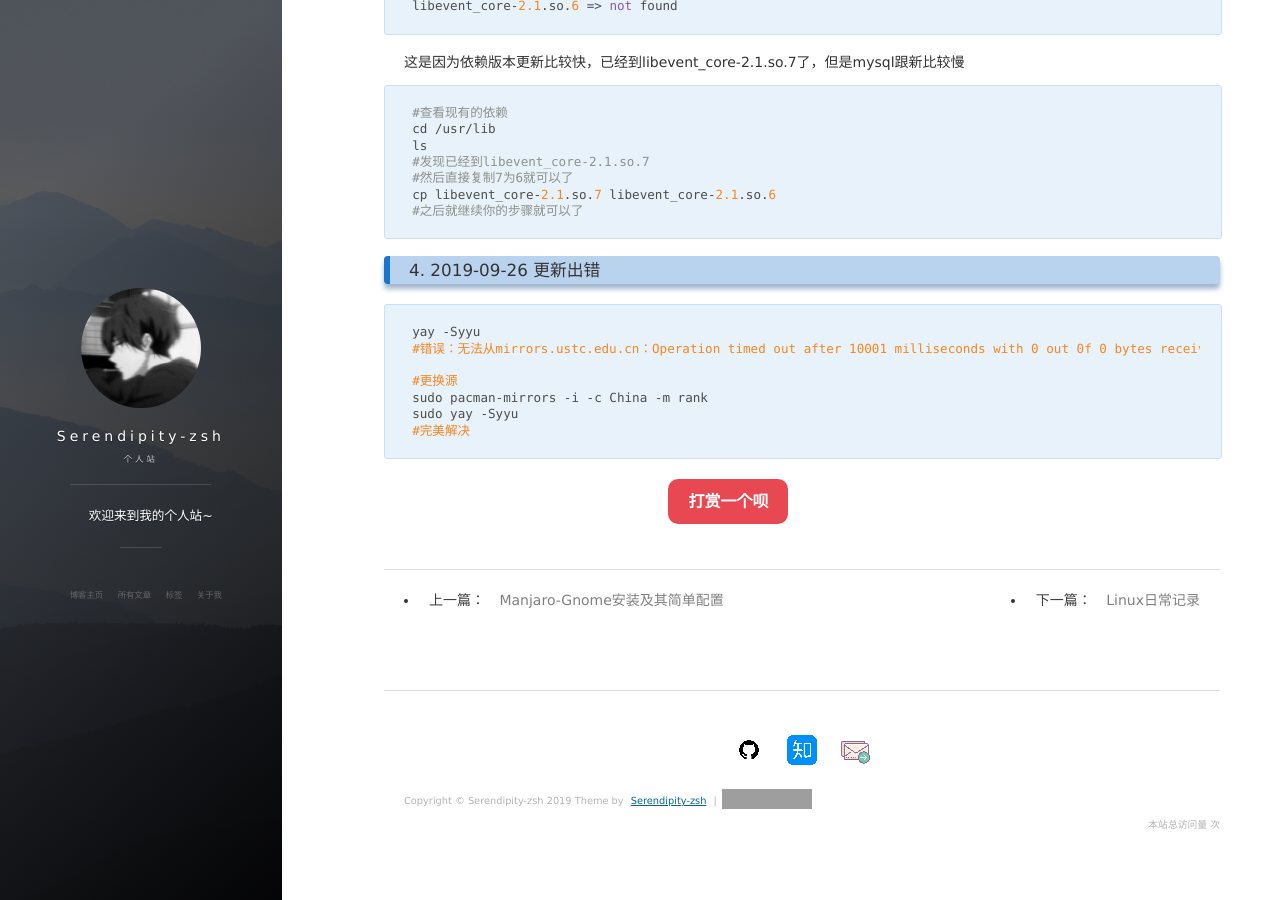
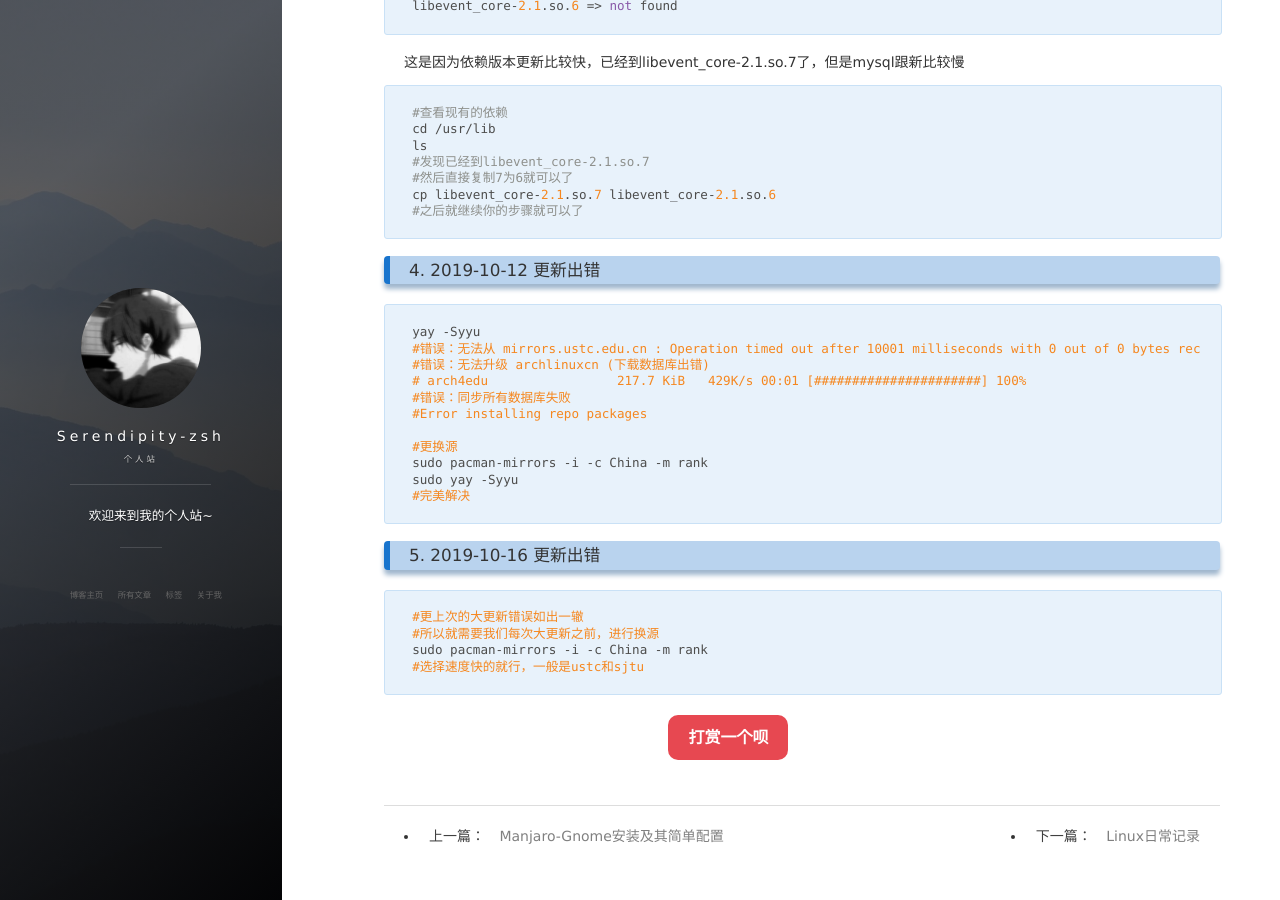
Before and after one commit to Serendipity-zsh/Serendipity-zsh.github.io, a Jekyll site: the page built from _posts/2019-08-16-Manjaro-Gnome美化调优.md, in a window 1280 px wide and 900 px high, scrolled down 3065 px. Built offline with Jekyll 4.4.1, drawn with Linux system fonts in a browser that asks for light colours; nearby versions of some CDN libraries; comment, search, counter and statistics services are not loaded; grey boxes are pictures that could not be loaded.

Commit message:
feat add manjaro更新bug

````diff
--- a/_posts/2019-08-16-Manjaro-Gnome美化调优.md
+++ b/_posts/2019-08-16-Manjaro-Gnome美化调优.md
@@ -189,14 +189,27 @@ cp libevent_core-2.1.so.7 libevent_core-2.1.so.6
 #之后就继续你的步骤就可以了
 ```
 
-### 4. 2019-09-26 更新出错
+### 4. 2019-10-12 更新出错
 
 ```shell
 yay -Syyu
-#错误：无法从mirrors.ustc.edu.cn：Operation timed out after 10001 milliseconds with 0 out 0f 0 bytes received 获取文件 'core.db'
+#错误：无法从 mirrors.ustc.edu.cn : Operation timed out after 10001 milliseconds with 0 out of 0 bytes received 获取文件 'archlinuxcn.db'
+#错误：无法升级 archlinuxcn (下载数据库出错)
+# arch4edu                 217.7 KiB   429K/s 00:01 [######################] 100%
+#错误：同步所有数据库失败
+#Error installing repo packages
 
 #更换源
 sudo pacman-mirrors -i -c China -m rank
 sudo yay -Syyu
 #完美解决
 ```
+
+### 5. 2019-10-16 更新出错
+
+```shell
+#更上次的大更新错误如出一辙
+#所以就需要我们每次大更新之前，进行换源
+sudo pacman-mirrors -i -c China -m rank
+#选择速度快的就行，一般是ustc和sjtu
+```
````
